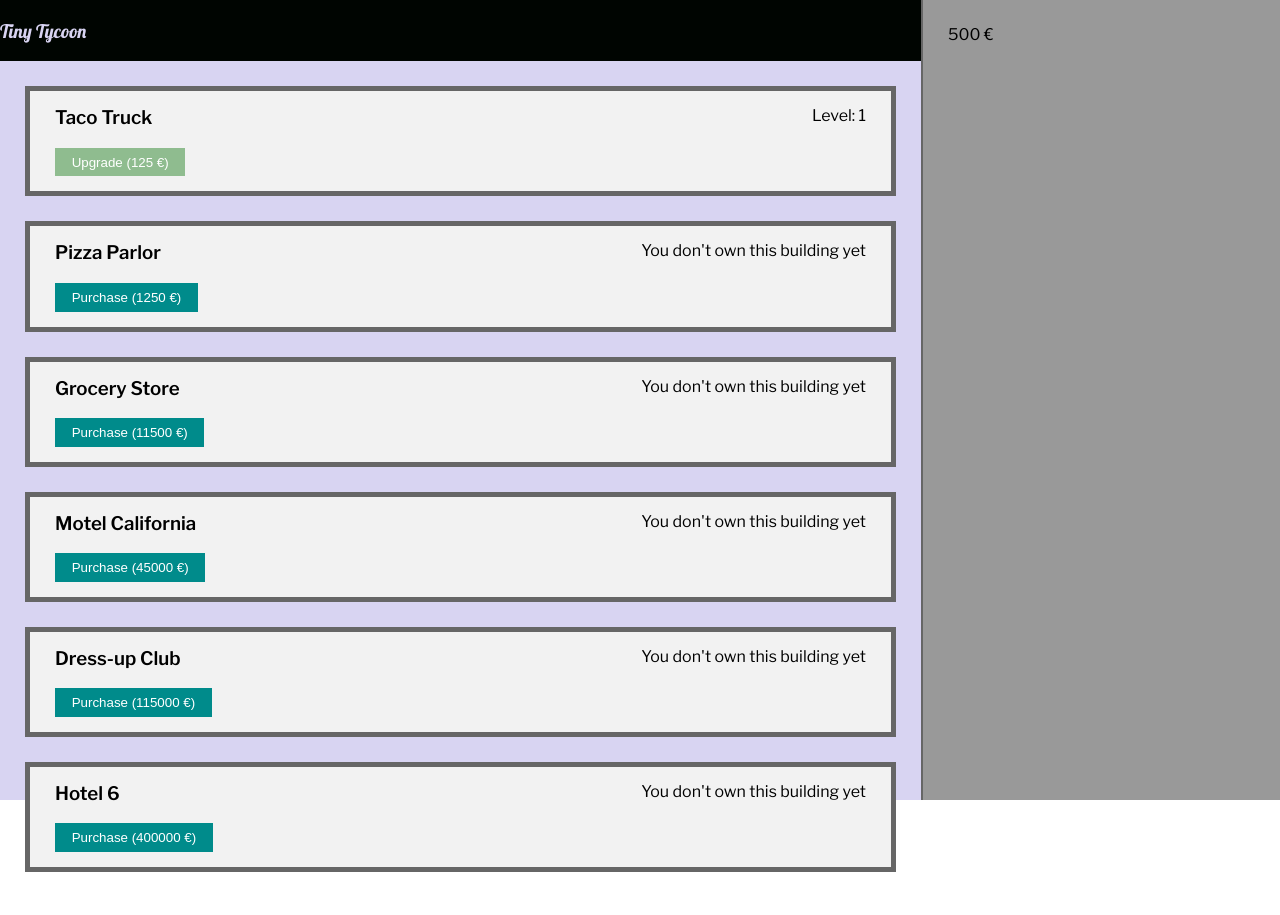
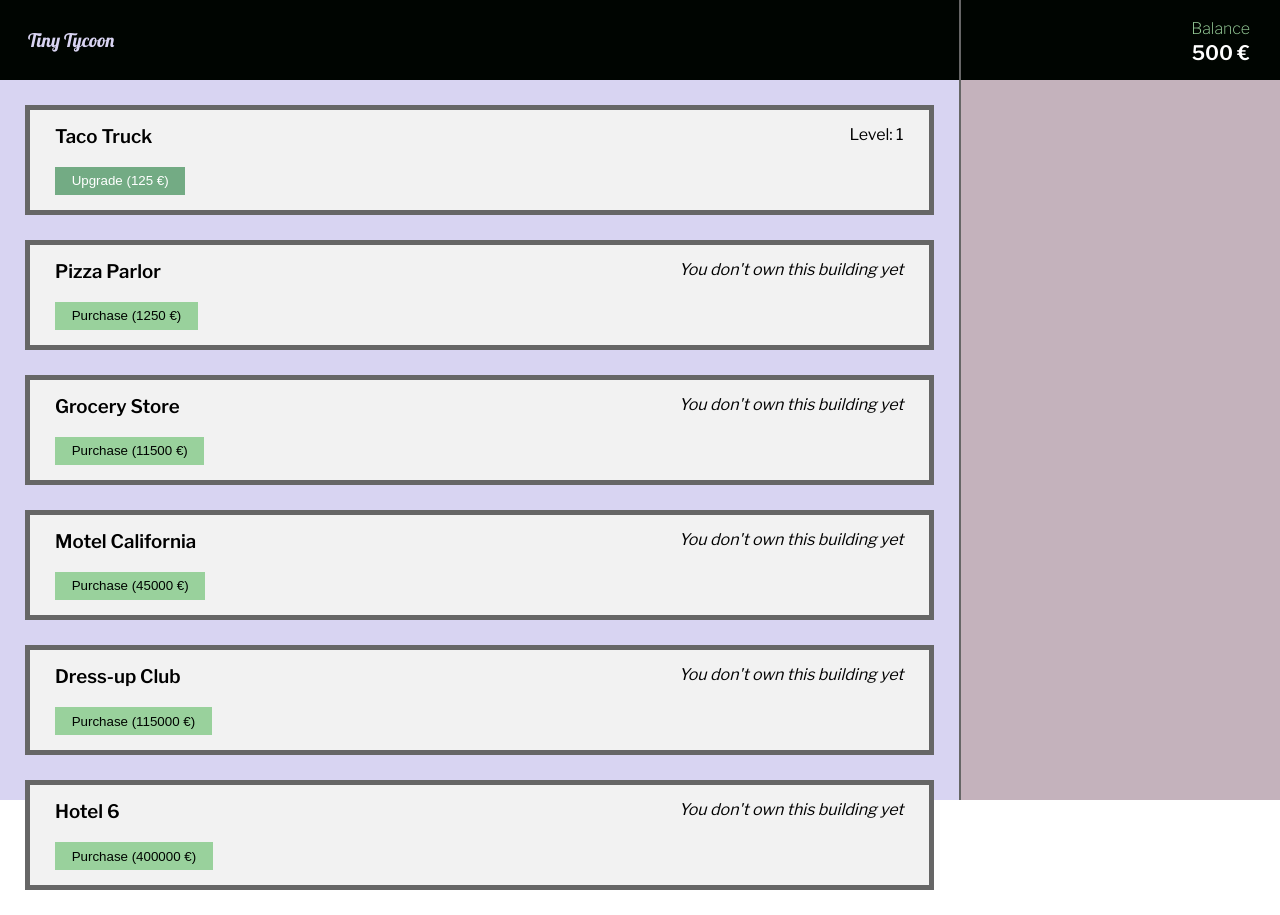
Before and after one commit to Pepelius/tiny-tycoon, a plain HTML site: page index.html in a window 1280 px wide. Drawn offline with nearby package versions, Linux system fonts and the light colour scheme.

Commit message:
UI improvements and tryouts in creating a visual feedback when player money gets subtracted during purchase/upgrade

```diff
--- /dev/null
+++ b/css/components/player.css
@@ -0,0 +1,24 @@
+/* Player profile styling */
+#player #top-info {
+    background-color: var(--color-black);
+    height: 80px;
+    display: flex;
+    flex-direction: row;
+    justify-content: flex-end;
+    align-content: flex-start;
+    align-items: center;
+    color: #fff;
+}
+#player #top-info .current-balance {
+    padding: 2em 1.5em;
+    text-align: right;
+    font-size: 1.25rem;
+    font-weight: 600;
+}
+#player #top-info .current-balance .label {
+    display: block;
+    color: var(--color-lightgreen);
+    font-size: 1rem;
+    font-weight: 200;
+    margin: .2em 0;
+}
--- a/css/components/profile.css
+++ /dev/null
@@ -1 +0,0 @@
-/* Player profile styling */
--- a/css/layout/base.css
+++ b/css/layout/base.css
@@ -3,6 +3,7 @@
 
 /* Component imports */
 @import "../components/building.css";
+@import "../components/player.css";
 
 /* Variables */
 :root {
@@ -40,9 +41,16 @@ main#game {
 /* Top Banner with Logo */
 #top-banner {
     background-color: var(--color-black);
+    height: 80px;
+    display: flex;
+    flex-direction: row;
+    justify-content: flex-start;
+    align-content: flex-start;
+    align-items: center;
     color: #fff;
 }
 #logo {
+    padding: 2em 1.5em;
     font-family: 'Lobster', cursive;
     font-weight: 400;
     color: var(--color-lavender);
@@ -60,8 +68,7 @@ aside#player {
     display: flex;
     flex-direction: column;
     width: 25%;
-    background-color: #999;
-    padding: 25px;
+    background-color: var(--color-shadows);
     border-left: 2px solid #666;
 }
 
@@ -71,10 +78,23 @@ button {
     padding: .5em 1.25em;
     color: #fff;
     border: 0;
+    cursor: pointer;
+    transition: all .15s ease-out;
+}
+button:hover {
+    background-color: var(--color-black);
 }
 button.purchase {
-    background-color: darkcyan;
+    background-color: var(--color-lightgreen);
+    color: var(--color-black);
+}
+button.purchase:hover {
+    background-color: var(--color-black);
+    color: #fff;
 }
 button.upgrade {
-    background-color: darkseagreen;
+    background-color: var(--color-shamrock);
 }
+button.upgrade:hover {
+    background-color: var(--color-black);
+}
--- a/index.html
+++ b/index.html
@@ -15,7 +15,10 @@
             </section>
             <section id="buildings"></section>
         </section>
-        <aside id="player"></aside>
+        <aside id="player">
+            <section id="top-info"></section>
+            <section id="profile"></section>
+        </aside>
     </main>
 
 <!-- Including base.js -->
--- a/js/components/_building.js
+++ b/js/components/_building.js
@@ -73,7 +73,7 @@ export default class Building {
             const newOutput = `
                 <header>
                     <h3>${object.name}</h3>
-                    <aside>${!object.level ? "You don't own this building yet" : "Level: " + object.level}</aside>
+                    <aside>${!object.level ? "<em>You don't own this building yet</em>" : "Level: " + object.level}</aside>
                 </header>
                 <button id="purchase-${object.id}" class="${!object.level ? 'purchase' : 'upgrade'}">
                     ${!object.level ? 'Purchase (' + object.cost + ' €)' : 'Upgrade (' + object.cost + ' €)'}
--- a/js/components/_wallet.js
+++ b/js/components/_wallet.js
@@ -18,8 +18,11 @@ export default class Wallet {
     subtractBy(amount) {
         // Check that we have enough balance to subtract from
         if (this._balance >= amount) {
-            console.log(`Subtracting ${amount} from ${this._balance}`);
+            const target = document.querySelector('#top-info .current-balance .subtract');
+            const elem = document.createTextNode(amount);
+            //console.log(`Subtracting ${amount} from ${this._balance}`);
             this.balance -= amount;
+            target.appendChild(elem);
             this.update();
         } else {
             alert(`Unable to subtract ${amount}€, because you only have ${this._balance}€ in your wallet.`);
@@ -30,8 +33,13 @@ export default class Wallet {
     }
 
     // Render methods
+    // TODO: The element renders should be relative to the objects, so that we can pass and update the corresponding data to where it belongs
     render() {
-        document.getElementById('player').innerHTML = `<span class="current">${this._balance} €</span>`;
+        document.getElementById('top-info').innerHTML = `<div class="current-balance">
+            <span class="label">Balance</span>
+            ${this._balance} €
+            <span class="subtract"></span>
+        </div>`;
     }
     update() {
         //console.log('View should get updated by now...');
--- a/js/config/game.js
+++ b/js/config/game.js
@@ -34,7 +34,7 @@ export default function Game() {
             <article id="building-${building.id}">
                 <header>
                     <h3>${building.name}</h3>
-                    <aside>${!building.level ? "You don't own this building yet" : "Level: " + building.level}</aside>
+                    <aside>${!building.level ? "<em>You don't own this building yet</em>" : "Level: " + building.level}</aside>
                 </header>
                 <button id="purchase-${building.id}" class="${!building.level ? 'purchase' : 'upgrade'}">
                     ${!building.level ? 'Purchase (' + building.cost + ' €)' : 'Upgrade (' + building.cost + ' €)'}
@@ -60,6 +60,6 @@ export default function Game() {
     // Runtime, updating the view once per second
     window.setInterval(function(){
         // Do stuff here
-        wallet.update();
+        //wallet.update();
     }, 1000);
 }
```
